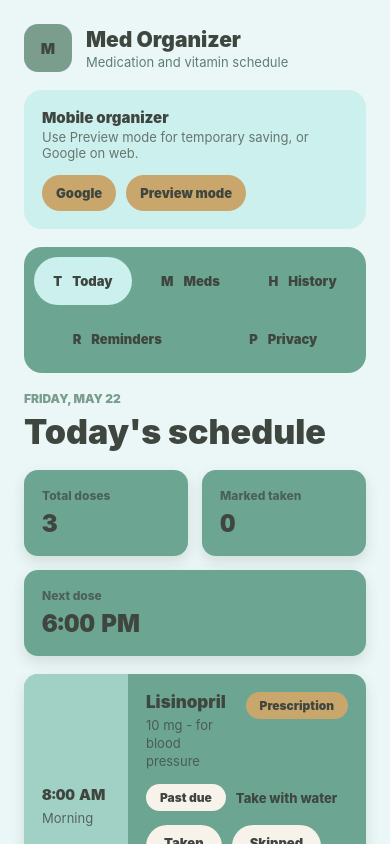
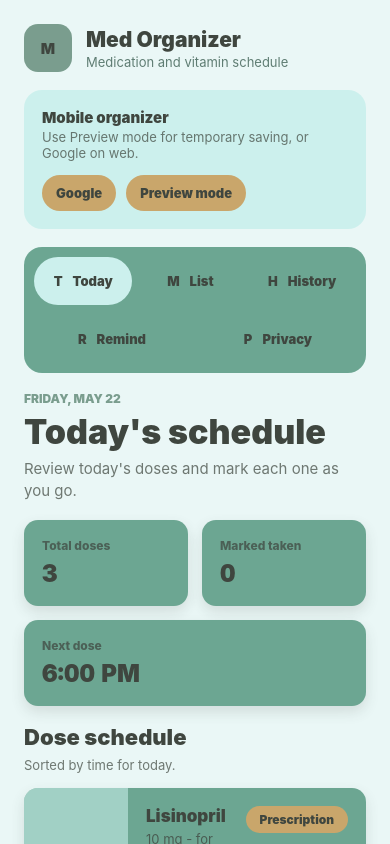
Before and after one commit to caelynphillips-ai/med-app, a React Native app: screen / in a window 390 px wide. Built offline with nearby package versions, Linux system fonts and the light colour scheme; no server answers.

Commit message:
Refine medication app UI flow

```diff
--- a/apps/mobile/navigation/routes.js
+++ b/apps/mobile/navigation/routes.js
@@ -10,8 +10,8 @@ export const routes = {
 
 export const navItems = [
   { route: routes.today, label: "Today", icon: "T" },
-  { route: routes.medications, label: "Meds", icon: "M" },
+  { route: routes.medications, label: "List", icon: "M" },
   { route: routes.history, label: "History", icon: "H" },
-  { route: routes.reminders, label: "Reminders", icon: "R" },
+  { route: routes.reminders, label: "Remind", icon: "R" },
   { route: routes.privacy, label: "Privacy", icon: "P" },
 ];
--- a/apps/mobile/screens/history-screen.js
+++ b/apps/mobile/screens/history-screen.js
@@ -22,6 +22,9 @@ export function HistoryScreen({ medications, historyLoading, historyStatuses })
         </Text>
         <Text selectable style={styles.title}>
           History
+        </Text>
+        <Text selectable style={styles.subtitle}>
+          Based on doses you marked taken, skipped, or missed.
         </Text>
       </View>
 
@@ -266,4 +269,9 @@ const styles = StyleSheet.create({
   titleBlock: {
     gap: spacing.xs,
   },
+  subtitle: {
+    color: colors.mutedText,
+    fontSize: typography.body,
+    lineHeight: 22,
+  },
 });
--- a/apps/mobile/screens/medication-detail-screen.js
+++ b/apps/mobile/screens/medication-detail-screen.js
@@ -11,6 +11,7 @@ import { routes } from "../navigation/routes.js";
 export function MedicationDetailScreen({ medication, onDelete, onNavigate }) {
   const [deleting, setDeleting] = React.useState(false);
   const refillInfo = getRefillInfo(medication);
+  const schedule = medication ? normalizedSchedule(medication) : [];
 
   if (!medication) {
     return (
@@ -60,12 +61,15 @@ export function MedicationDetailScreen({ medication, onDelete, onNavigate }) {
         </View>
       </View>
 
-      <View>
+      <View style={styles.titleBlock}>
         <Text selectable style={styles.eyebrow}>
           {(categoryLabels[medication.category] || medication.category || "Medication").toUpperCase()}
         </Text>
         <Text selectable style={styles.title}>
           {medication.name}
+        </Text>
+        <Text selectable style={styles.subtitle}>
+          Purpose, schedule, refill details, and notes in one place.
         </Text>
       </View>
 
@@ -81,7 +85,8 @@ export function MedicationDetailScreen({ medication, onDelete, onNavigate }) {
         <Text selectable style={styles.cardTitle}>
           Schedule
         </Text>
-        {normalizedSchedule(medication).map((slot) => (
+        {schedule.length ? (
+          schedule.map((slot) => (
             <View key={slot.id} style={styles.scheduleRow}>
               <Text selectable style={styles.scheduleLabel}>
                 {slot.label}
@@ -90,7 +95,12 @@ export function MedicationDetailScreen({ medication, onDelete, onNavigate }) {
                 {formatClock(slot.time)}
               </Text>
             </View>
-        ))}
+          ))
+        ) : (
+          <Text selectable style={styles.emptyCopy}>
+            No schedule times saved.
+          </Text>
+        )}
       </View>
 
       <View style={styles.card}>
@@ -149,6 +159,12 @@ const styles = StyleSheet.create({
     color: colors.primary,
     fontSize: typography.label,
     fontWeight: "900",
+  },
+  emptyCopy: {
+    color: colors.mutedText,
+    flexBasis: "100%",
+    fontSize: typography.body,
+    lineHeight: 22,
   },
   headerActions: {
     flexDirection: "row",
@@ -214,4 +230,12 @@ const styles = StyleSheet.create({
     fontWeight: "900",
     lineHeight: 40,
   },
+  titleBlock: {
+    gap: spacing.xs,
+  },
+  subtitle: {
+    color: colors.mutedText,
+    fontSize: typography.body,
+    lineHeight: 22,
+  },
 });
--- a/apps/mobile/screens/medication-form-screen.js
+++ b/apps/mobile/screens/medication-form-screen.js
@@ -227,12 +227,15 @@ export function MedicationFormScreen({ medication, onNavigate, onSave }) {
   return (
     <View style={styles.screen}>
       <View style={styles.headerRow}>
-        <View>
+        <View style={styles.titleBlock}>
           <Text selectable style={styles.eyebrow}>
             {editing ? "EDIT" : "ADD"}
           </Text>
           <Text selectable style={styles.title}>
             {editing ? "Edit medication" : "Add medication"}
+          </Text>
+          <Text selectable style={styles.subtitle}>
+            Use the label as the source of truth. Every suggestion stays editable before saving.
           </Text>
         </View>
         <ActionButton disabled={saving} tone="quiet" onPress={() => onNavigate({ route: medication?.id ? routes.medicationDetail : routes.medications, medicationId: medication?.id })}>
@@ -249,6 +252,11 @@ export function MedicationFormScreen({ medication, onNavigate, onSave }) {
       ) : null}
 
       <View style={styles.formCard}>
+        <SectionLabel
+          title="Medication basics"
+          body="Start with the name, purpose, category, and dosage you want to see later."
+        />
+
         <Field label="Name">
           <TextInput
             autoCapitalize="words"
@@ -332,6 +340,11 @@ export function MedicationFormScreen({ medication, onNavigate, onSave }) {
           ) : null}
         </Field>
 
+        <SectionLabel
+          title="Schedule and reminders"
+          body="Choose when this medication appears in the daily schedule."
+        />
+
         <View style={styles.row}>
           <Field label="Times per day" style={styles.rowField}>
             <TextInput
@@ -408,6 +421,11 @@ export function MedicationFormScreen({ medication, onNavigate, onSave }) {
           />
         </View>
 
+        <SectionLabel
+          title="Refill and notes"
+          body="Optional supply details and notes stay with this medication."
+        />
+
         <Field label="Refill tracking">
           <View style={styles.row}>
             <Field label="Quantity remaining" style={styles.rowField}>
@@ -475,6 +493,19 @@ export function MedicationFormScreen({ medication, onNavigate, onSave }) {
           </ActionButton>
         </View>
       </View>
+    </View>
+  );
+}
+
+function SectionLabel({ body, title }) {
+  return (
+    <View style={styles.sectionLabel}>
+      <Text selectable style={styles.sectionTitle}>
+        {title}
+      </Text>
+      <Text selectable style={styles.sectionCopy}>
+        {body}
+      </Text>
     </View>
   );
 }
@@ -615,6 +646,19 @@ const styles = StyleSheet.create({
     gap: spacing.sm,
     padding: spacing.sm,
   },
+  sectionCopy: {
+    color: colors.mutedText,
+    fontSize: typography.small,
+    lineHeight: 18,
+  },
+  sectionLabel: {
+    gap: spacing.xs,
+  },
+  sectionTitle: {
+    color: colors.text,
+    fontSize: typography.heading,
+    fontWeight: "900",
+  },
   scheduleLabel: {
     color: colors.text,
     flex: 1,
@@ -667,6 +711,11 @@ const styles = StyleSheet.create({
     fontSize: typography.body,
     fontWeight: "900",
   },
+  subtitle: {
+    color: colors.mutedText,
+    fontSize: typography.body,
+    lineHeight: 22,
+  },
   textArea: {
     minHeight: 110,
   },
@@ -688,4 +737,8 @@ const styles = StyleSheet.create({
     fontWeight: "900",
     lineHeight: 40,
   },
+  titleBlock: {
+    flex: 1,
+    gap: spacing.xs,
+  },
 });
--- a/apps/mobile/screens/medications-screen.js
+++ b/apps/mobile/screens/medications-screen.js
@@ -40,12 +40,15 @@ export function MedicationsScreen({ medications, onNavigate }) {
   return (
     <View style={styles.screen}>
       <View style={styles.headerRow}>
-        <View>
+        <View style={styles.titleBlock}>
           <Text selectable style={styles.eyebrow}>
             {countLabel.toUpperCase()}
           </Text>
           <Text selectable style={styles.title}>
             Medication list
+          </Text>
+          <Text selectable style={styles.subtitle}>
+            Search, filter, and open details without changing saved data.
           </Text>
         </View>
         <ActionButton onPress={() => onNavigate({ route: routes.medicationForm })}>Add</ActionButton>
@@ -355,4 +358,13 @@ const styles = StyleSheet.create({
     fontWeight: "900",
     lineHeight: 40,
   },
+  titleBlock: {
+    flex: 1,
+    gap: spacing.xs,
+  },
+  subtitle: {
+    color: colors.mutedText,
+    fontSize: typography.body,
+    lineHeight: 22,
+  },
 });
--- a/apps/mobile/screens/privacy-screen.js
+++ b/apps/mobile/screens/privacy-screen.js
@@ -48,6 +48,9 @@ export function PrivacyScreen({ busy, historyStatuses, medications, onSignOut, u
         </Text>
         <Text selectable style={styles.title}>
           Privacy
+        </Text>
+        <Text selectable style={styles.subtitle}>
+          Export data and review how your organizer stores information.
         </Text>
       </View>
 
@@ -189,4 +192,9 @@ const styles = StyleSheet.create({
   titleBlock: {
     gap: spacing.xs,
   },
+  subtitle: {
+    color: colors.mutedText,
+    fontSize: typography.body,
+    lineHeight: 22,
+  },
 });
--- a/apps/mobile/screens/reminders-screen.js
+++ b/apps/mobile/screens/reminders-screen.js
@@ -12,12 +12,15 @@ export function RemindersScreen({ medications, onNavigate }) {
   return (
     <View style={styles.screen}>
       <View style={styles.headerRow}>
-        <View>
+        <View style={styles.titleBlock}>
           <Text selectable style={styles.eyebrow}>
             REMINDERS
           </Text>
           <Text selectable style={styles.title}>
             Reminder cards
+          </Text>
+          <Text selectable style={styles.subtitle}>
+            Cards and local reminders follow the schedules you already set.
           </Text>
         </View>
         <ActionButton onPress={() => onNavigate({ route: routes.medicationForm })}>Add</ActionButton>
@@ -116,4 +119,13 @@ const styles = StyleSheet.create({
     fontWeight: "900",
     lineHeight: 40,
   },
+  titleBlock: {
+    flex: 1,
+    gap: spacing.xs,
+  },
+  subtitle: {
+    color: colors.mutedText,
+    fontSize: typography.body,
+    lineHeight: 22,
+  },
 });
--- a/apps/mobile/screens/today-screen.js
+++ b/apps/mobile/screens/today-screen.js
@@ -25,6 +25,9 @@ export function TodayScreen({ medications, statuses, onMarkDose, useSampleFallba
         <Text selectable style={styles.title}>
           Today's schedule
         </Text>
+        <Text selectable style={styles.subtitle}>
+          Review today's doses and mark each one as you go.
+        </Text>
       </View>
 
       <View style={styles.summaryGrid}>
@@ -34,6 +37,14 @@ export function TodayScreen({ medications, statuses, onMarkDose, useSampleFallba
       </View>
 
       <View style={styles.section}>
+        <View style={styles.sectionHeader}>
+          <Text selectable style={styles.sectionTitle}>
+            Dose schedule
+          </Text>
+          <Text selectable style={styles.sectionSubtitle}>
+            Sorted by time for today.
+          </Text>
+        </View>
         {doses.length ? (
           doses.map((dose) => <DoseCard key={dose.key} dose={dose} onStatusChange={markDose} />)
         ) : (
@@ -129,10 +140,23 @@ const styles = StyleSheet.create({
   section: {
     gap: spacing.md,
   },
+  sectionHeader: {
+    gap: spacing.xs,
+  },
+  sectionSubtitle: {
+    color: colors.mutedText,
+    fontSize: typography.small,
+    lineHeight: 18,
+  },
   sectionTitle: {
     color: colors.text,
     fontSize: typography.heading,
     fontWeight: "900",
+  },
+  subtitle: {
+    color: colors.mutedText,
+    fontSize: typography.body,
+    lineHeight: 22,
   },
   summaryGrid: {
     flexDirection: "row",
```
Also changed, not shown: src/app.js (+33 -0 lines), src/styles.css (+44 -0 lines). Lines whose indentation alone changed are shown as unchanged.
